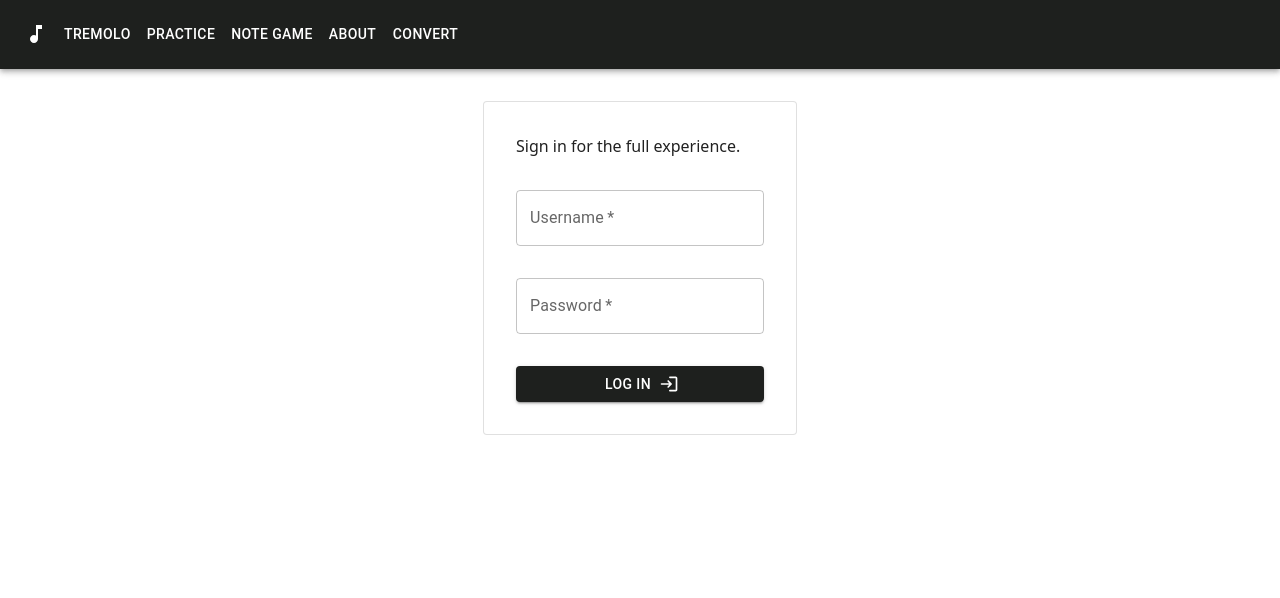
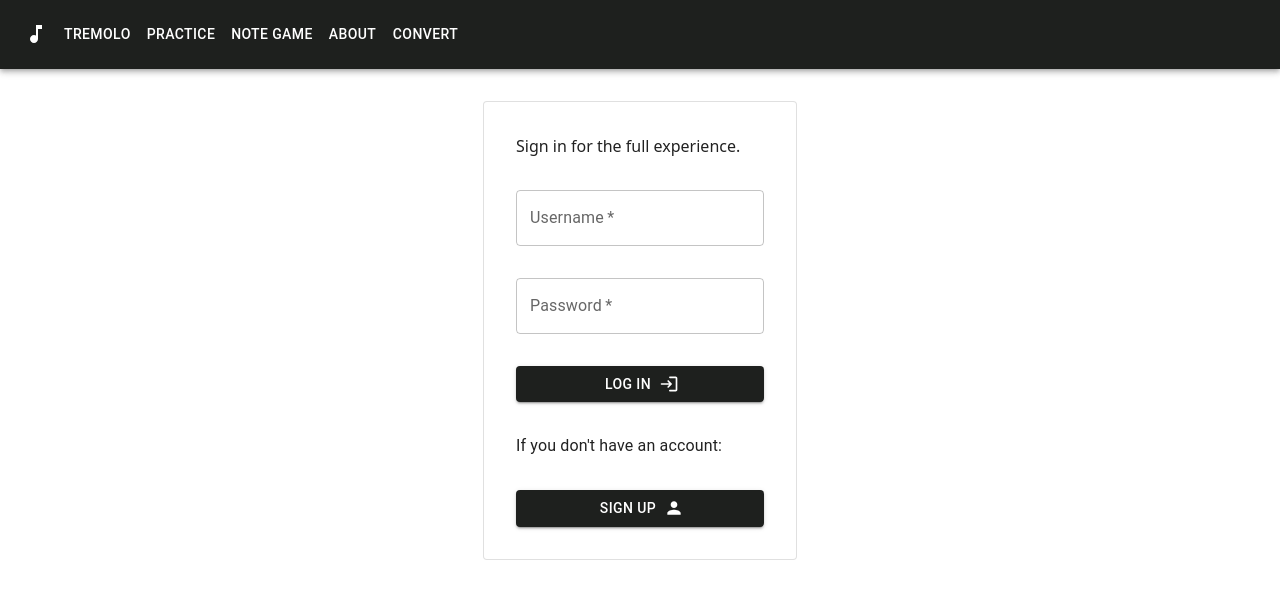
Before and after one commit to TheNoeTrevino/tremolo, a React (Vite) app in the folder frontend/: page /login in a window 1280 px wide. Shown: the top 598 px of the page. Built offline with nearby package versions, Linux system fonts and the light colour scheme.

Commit message:
update: login base

```diff
--- a/frontend/src/pages/Login.tsx
+++ b/frontend/src/pages/Login.tsx
@@ -1,5 +1,7 @@
-import { LoginRounded } from "@mui/icons-material";
-import { Box, Button, Card, Fade, TextField } from "@mui/material";
+import { LoginRounded, Person, SignalWifi4BarSharp } from "@mui/icons-material";
+import { Box, Button, Card, Fade, TextField, Typography } from "@mui/material";
+import { UserService } from "../services/UserService";
+import { Link } from "react-router-dom";
 
 const Login = () => {
   return (
@@ -29,8 +31,27 @@ const Login = () => {
             label="Password"
             type="password"
           />
-          <Button variant="contained" endIcon=<LoginRounded />>
+          <Button
+            variant="contained"
+            // here we are going to what to pass in the password they have at
+            // the moment
+            // onClick={UserService.loginUser(username, password)}
+            endIcon=<LoginRounded />
+          >
             Log In
+          </Button>
+          <Typography>If you don't have an account: </Typography>
+          <Button
+            key="signup"
+            component={Link}
+            to={"../signup"}
+            variant="contained"
+            // here we are going to what to pass in the password they have at
+            // the moment
+            // onClick={UserService.loginUser(username, password)}
+            endIcon=<Person />
+          >
+            Sign Up
           </Button>
         </Card>
       </Box>
```
